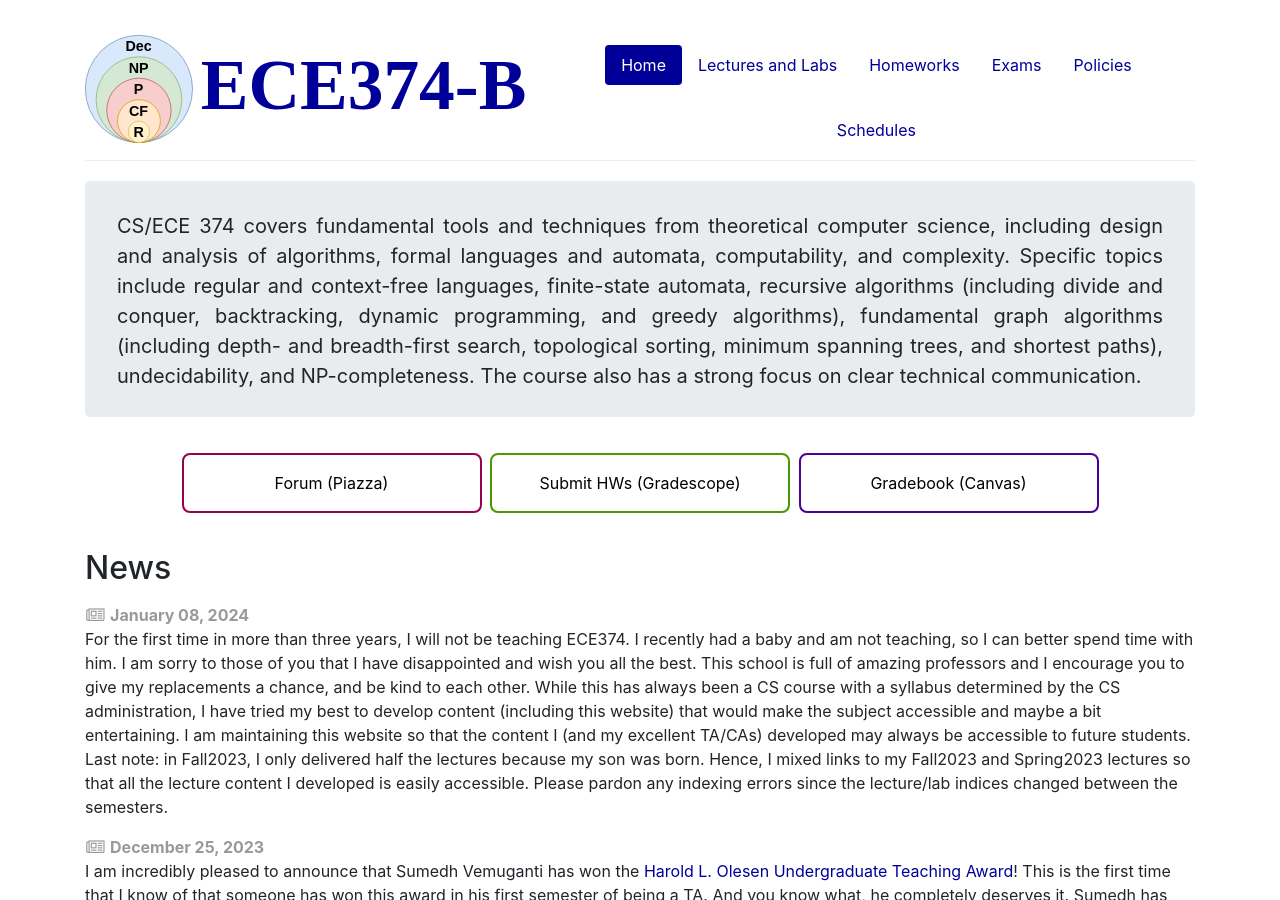
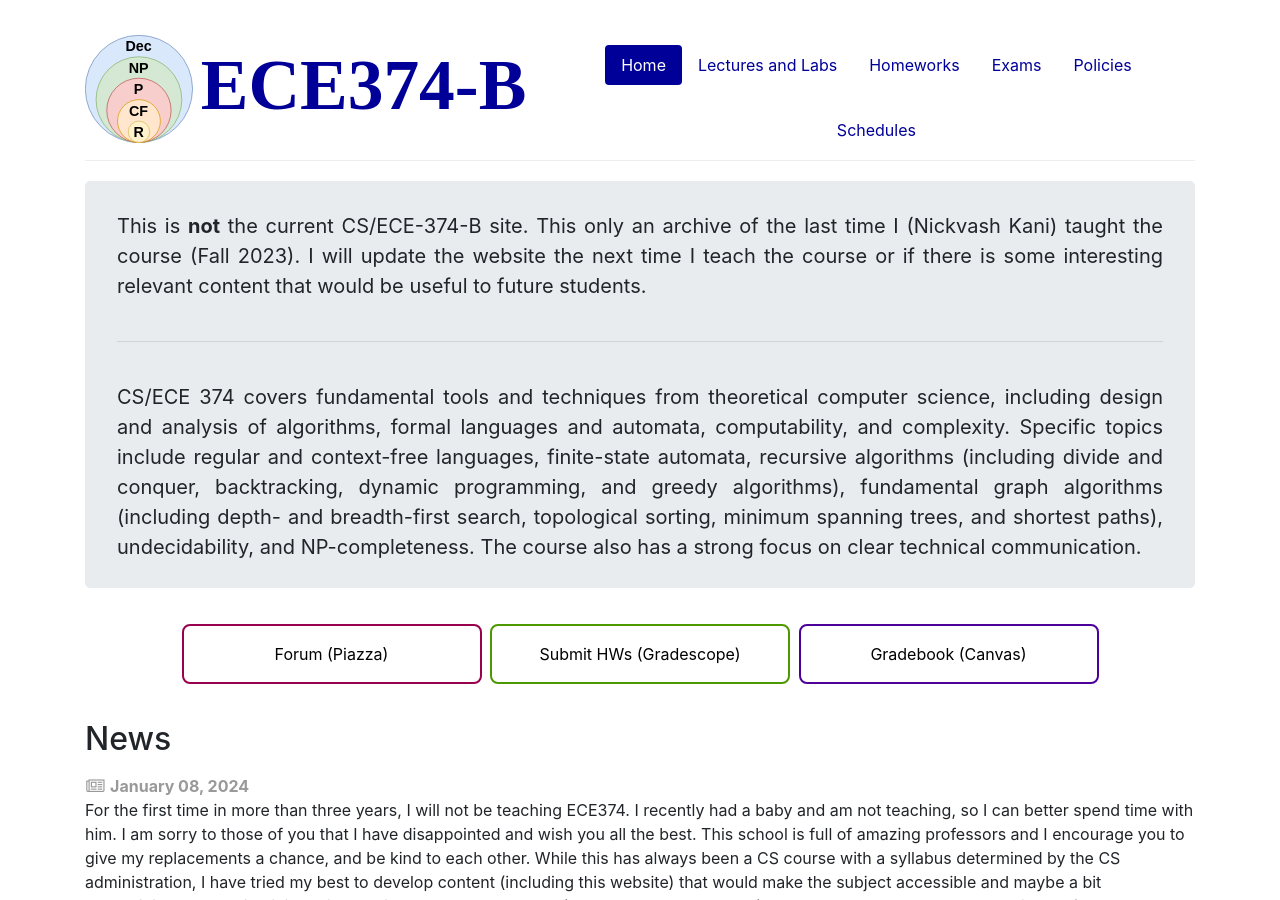
Before and after one commit to UIUC-ECE374B/su25, a Jekyll site: the page built from index.html, in a window 1280 px wide and 900 px high. Built offline with Jekyll 4.4.1, drawn with Linux system fonts in a browser that asks for light colours.

Commit message:
Updating homepage so students don't think this is the current 374 site

```diff
--- a/index.html
+++ b/index.html
@@ -21,6 +21,8 @@ role-tables:
 
 <div class="jumbotron">
     <p>
+        This is <b>not</b> the current CS/ECE-374-B site. This only an archive of the last time I (Nickvash Kani) taught the course (Fall 2023). I will update the website the next time I teach the course or if there is some interesting relevant content that would be useful to future students.
+        <hr>
         CS/ECE 374 covers fundamental tools and techniques from theoretical computer science, including design and analysis of algorithms, formal languages and automata, computability, and complexity. Specific topics include regular and context-free languages, finite-state automata, recursive algorithms (including divide and conquer, backtracking, dynamic programming, and greedy algorithms), fundamental graph algorithms (including depth- and breadth-first search, topological sorting, minimum spanning trees, and shortest paths), undecidability, and NP-completeness. The course also has a strong focus on clear technical communication.
     </p>
 </div>
```
